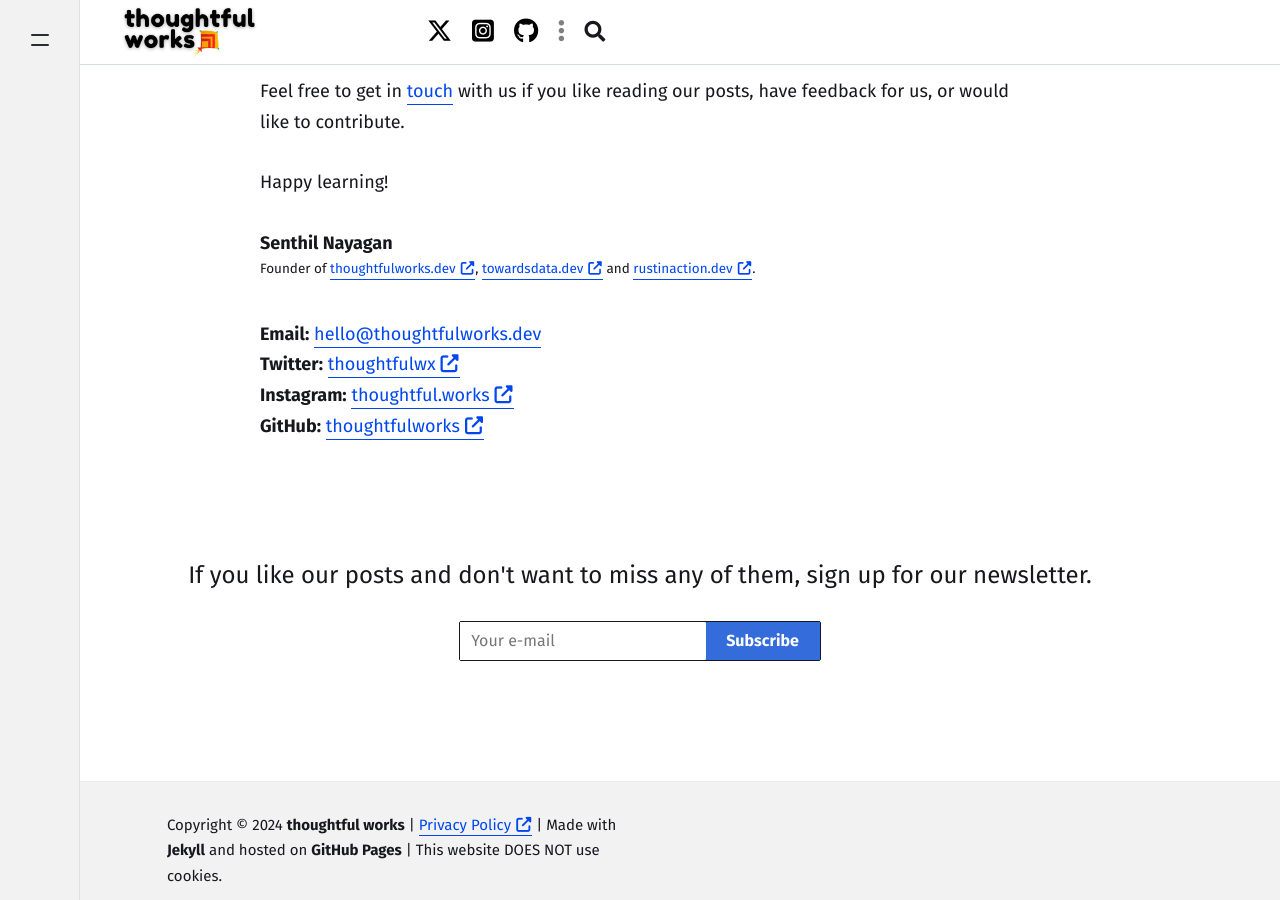
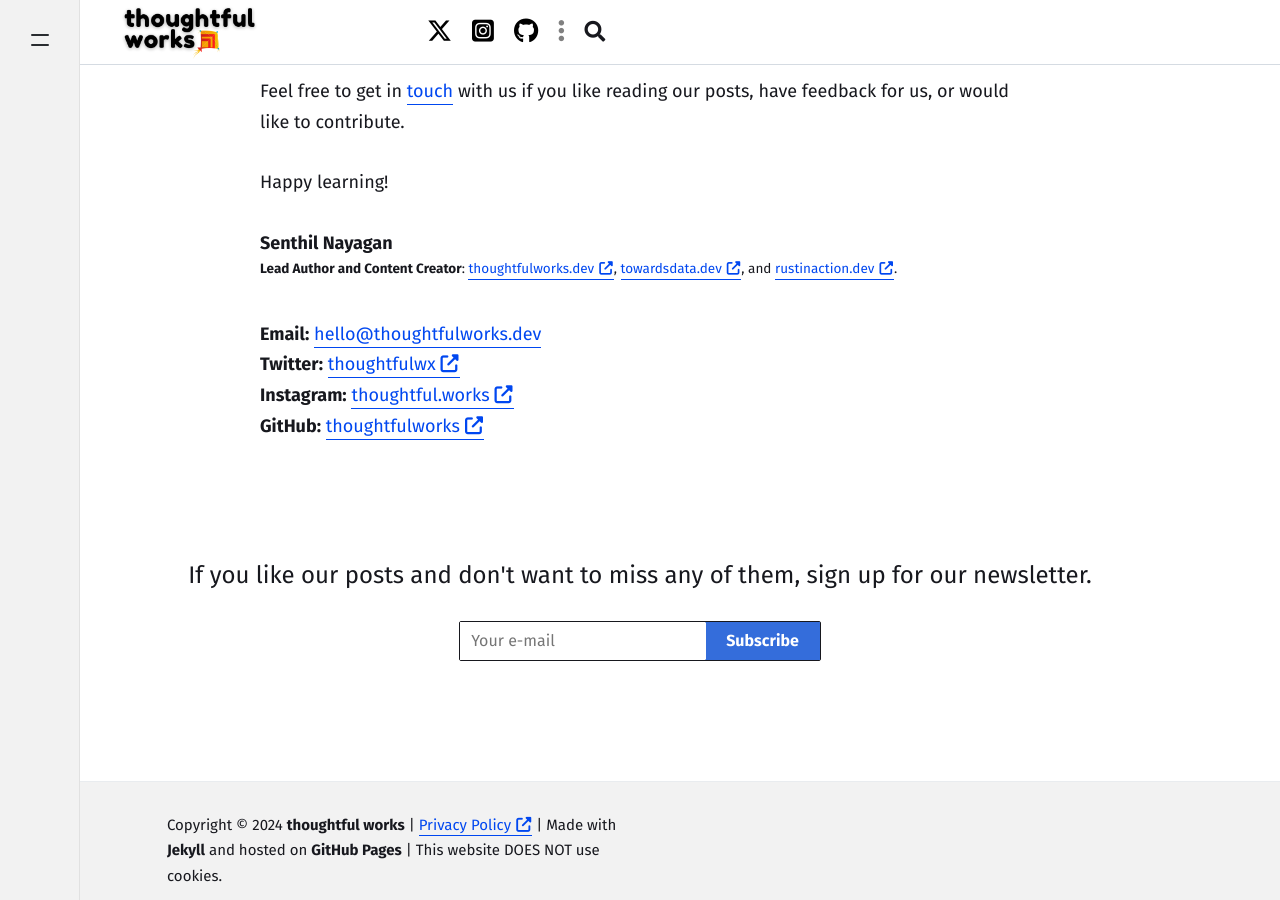
Before and after one commit to thoughtfulworks/thoughtfulworks.github.io, a Jekyll site: the page built from _pages/about.md, in a window 1280 px wide and 900 px high, scrolled down 761 px. Built offline with Jekyll 4.4.1, drawn with Linux system fonts in a browser that asks for light colours; nearby versions of some CDN libraries.

Commit message:
About updated

```diff
--- a/_pages/about.md
+++ b/_pages/about.md
@@ -20,7 +20,7 @@
 Happy learning!
 
 **Senthil Nayagan**<br/>
-<sup>Founder of [thoughtfulworks.dev](https://thoughtfulworks.dev/){:target="_blank"}, [towardsdata.dev](https://towardsdata.dev/){:target="_blank"} and [rustinaction.dev](https://rustinaction.dev/){:target="_blank"}.</sup>
+<sup>**Lead Author and Content Creator**: [thoughtfulworks.dev](https://thoughtfulworks.dev/){:target="_blank"}, [towardsdata.dev](https://towardsdata.dev/){:target="_blank"}, and [rustinaction.dev](https://rustinaction.dev/){:target="_blank"}.</sup>
 
 **Email:** [hello@thoughtfulworks.dev](mailto:hello@thoughtfulworks.dev)<br/>
 **Twitter:** [thoughtfulwx](https://twitter.com/thoughtfulwx){:target="_blank"}<br/>
```
